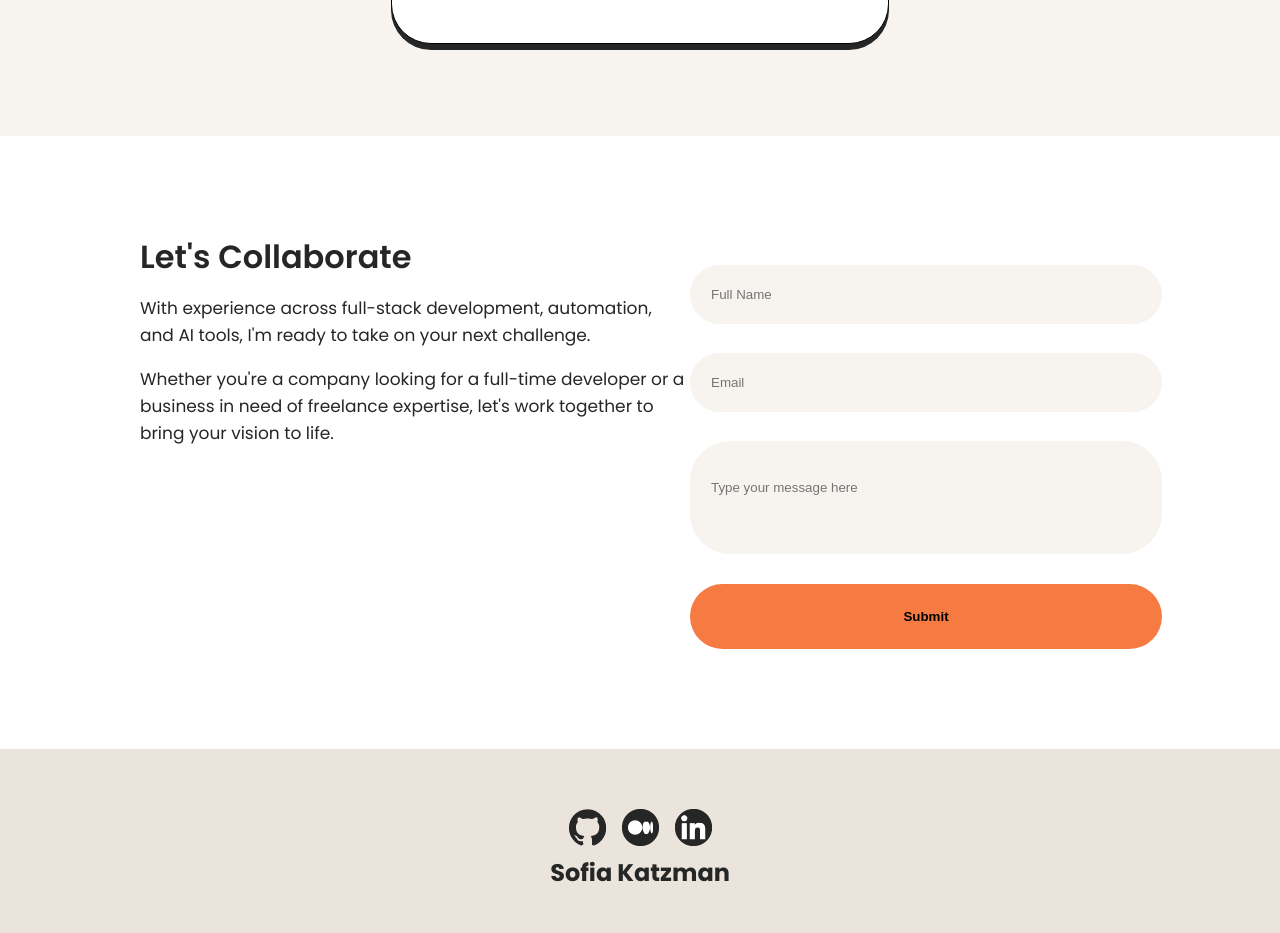
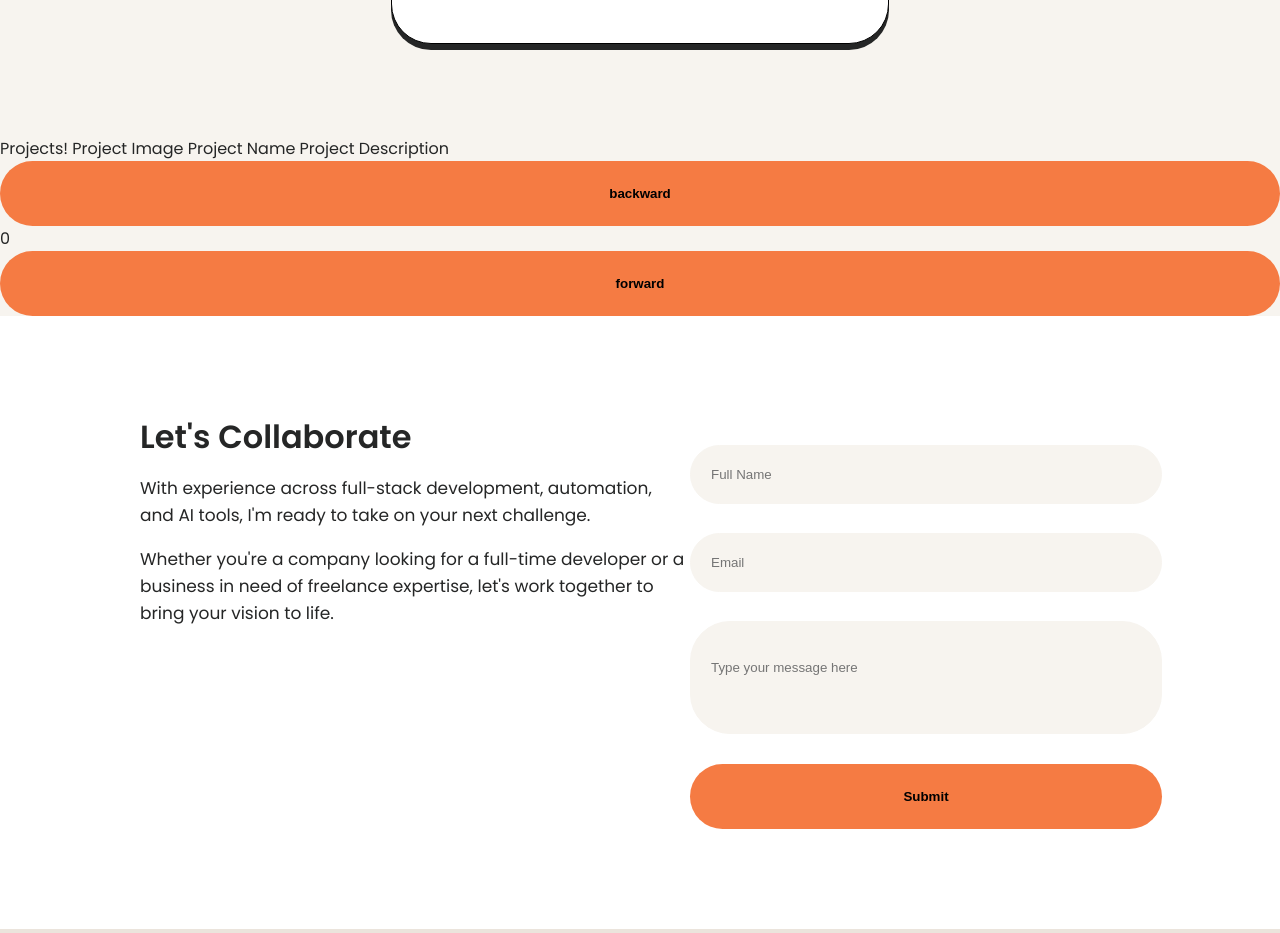
Before and after one commit to sofiakatzman/Portfolio, a React (Create React App) app: page / in a window 1280 px wide. Shown: the part 3320-4253 px from the top of the page. Built offline with nearby package versions, Linux system fonts and the light colour scheme.

Commit message:
add projects to landing page

```diff
--- a/src/components/Pages/LandingPage.js
+++ b/src/components/Pages/LandingPage.js
@@ -2,6 +2,7 @@ import ContactForm from "../Organisms/ContactForm"
 import Featured from "../Organisms/Featured"
 import Footer from "../Organisms/Footer.js"
 import Intro from "../Organisms/Intro"
+import Projects from "../Organisms/Projects.js"
 import Skills from "../Organisms/Skills"
 
 function LandingPage(){
@@ -10,6 +11,7 @@ function LandingPage(){
             <Intro />
             <Skills />
             <Featured />
+            <Projects />
             <ContactForm />
             <Footer />
         </div>
```
